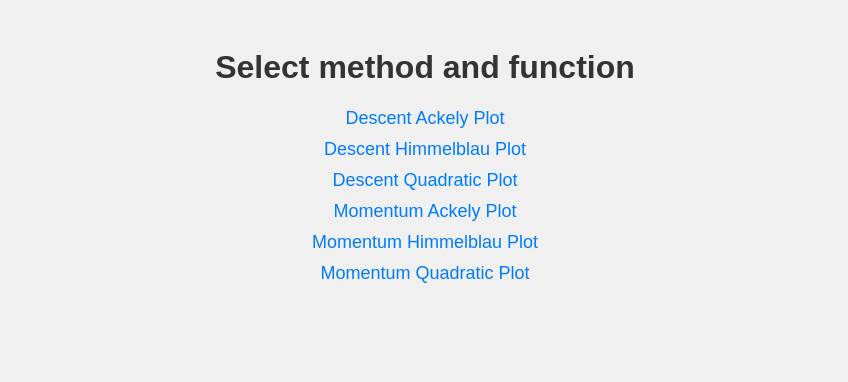
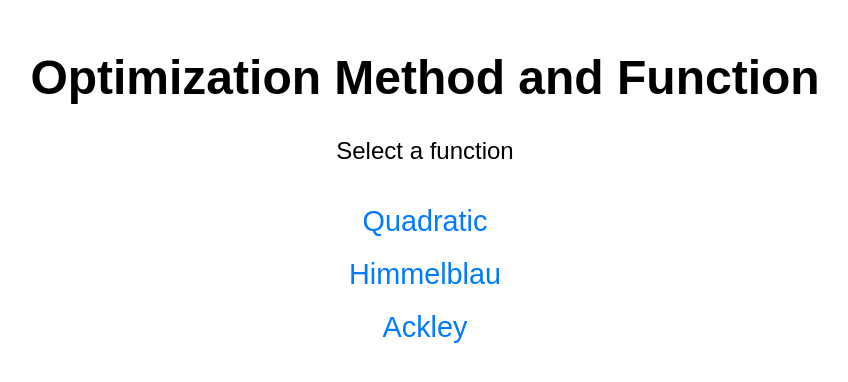
Before and after one commit to LinoVelardita/Opt_3D_Plot, a plain HTML site: page index.html in a window 1280 px wide. Shown: the whole page, without its empty margins (215-1063 px from the left). Drawn offline with Linux system fonts and the light colour scheme.

Commit message:
Update index.html

```diff
--- a/index.html
+++ b/index.html
@@ -3,38 +3,47 @@
 <head>
     <meta charset="UTF-8">
     <meta name="viewport" content="width=device-width, initial-scale=1.0">
-    <title>Interactive Plot Selection</title>
+    <title>Optimization Method and Function</title>
     <style>
         body {
             font-family: Arial, sans-serif;
-            background-color: #f0f0f0;
-            padding: 20px;
             text-align: center;
+            margin: 0;
+            padding: 0;
         }
         h1 {
-            color: #333;
+            margin-top: 50px;
+            font-size: 3em;
         }
-        a {
+        p {
+            font-size: 1.5em;
+            margin-top: 20px;
+        }
+        .links {
+            margin-top: 40px;
+        }
+        .links a {
             display: block;
-            margin: 10px 0;
-            font-size: 18px;
+            margin: 20px 0;
+            font-size: 1.8em;
+            text-decoration: none;
             color: #007bff;
-            text-decoration: none;
         }
-        a:hover {
+        .links a:hover {
             text-decoration: underline;
         }
     </style>
 </head>
 <body>
-    <h1>Select method and function</h1>
 
-    <!-- Links to each interactive plot file -->
-    <a href="descent_ackely_plot.html">Descent Ackely Plot</a>
-    <a href="descent_himmelblau_plot.html">Descent Himmelblau Plot</a>
-    <a href="descent_quadratic_plot.html">Descent Quadratic Plot</a>
-    <a href="momentum_ackely_plot.html">Momentum Ackely Plot</a>
-    <a href="momentum_himmelblau_plot.html">Momentum Himmelblau Plot</a>
-    <a href="momentum_quadratic_plot.html">Momentum Quadratic Plot</a>
+    <h1>Optimization Method and Function</h1>
+    <p>Select a function</p>
+
+    <div class="links">
+        <a href="quadratic.html">Quadratic</a>
+        <a href="himmelblau.html">Himmelblau</a>
+        <a href="ackley.html">Ackley</a>
+    </div>
+
 </body>
 </html>
```
